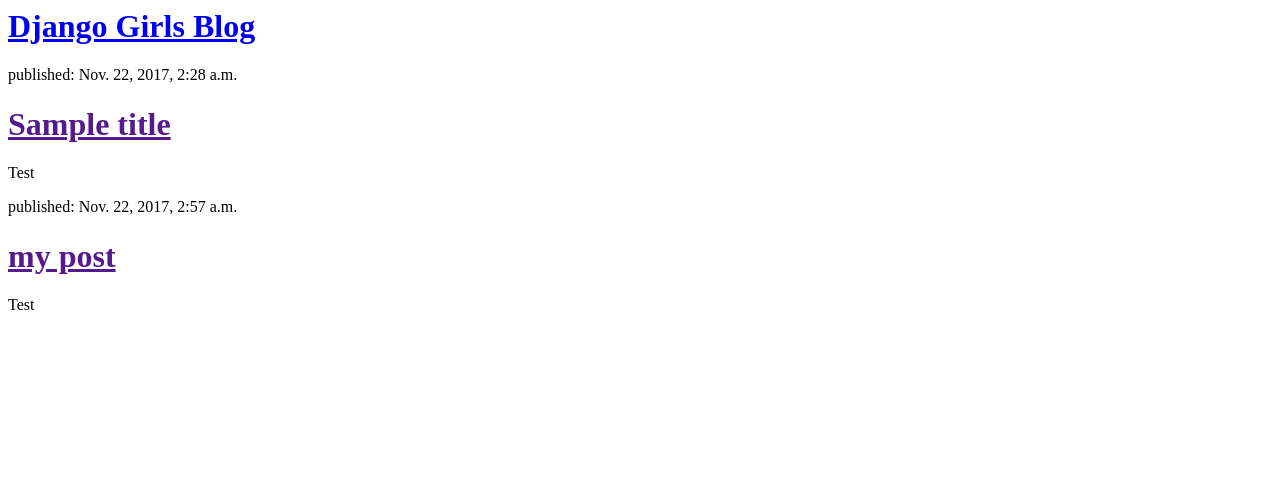
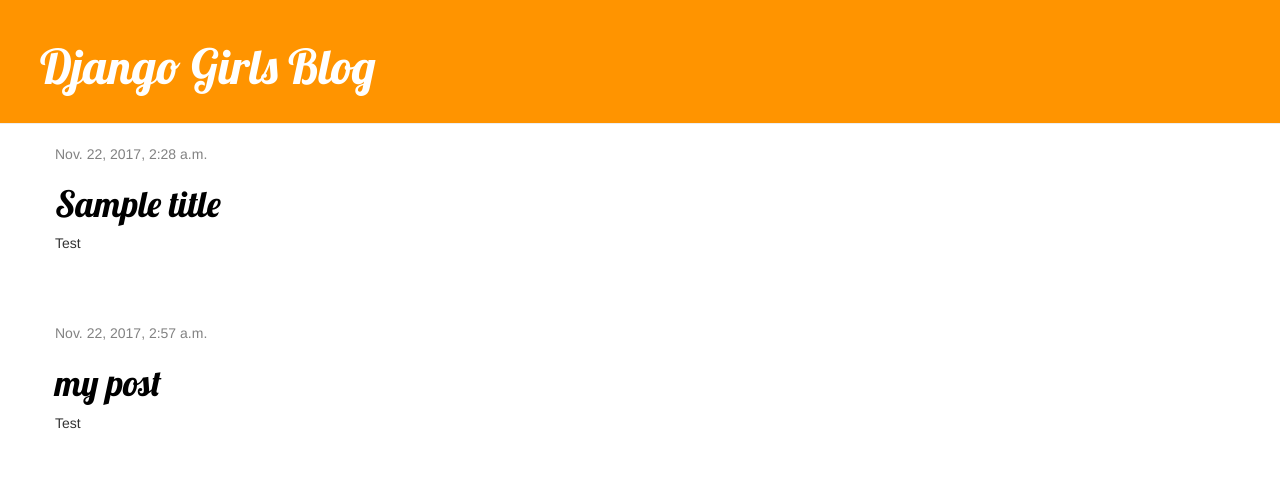
Before and after one commit to praptoherlambang/my-first-blog, a Django app: page / in a window 1280 px wide. Shown: the top 502 px of the page. Run offline with Django 3.2, Linux system fonts and the light colour scheme; data comes from the database, SQL or seed files in the repository; both versions use the stored data as it was after the commit; some libraries are stand-ins or nearby versions.

Commit message:
Added view and template for detailed blog post as well as CSS for the site.

```diff
--- /dev/null
+++ b/mysite/blog/static/css/blog.css
@@ -0,0 +1,46 @@
+.page-header {
+    background-color: #ff9400;
+    margin-top: 0;
+    padding: 20px 20px 20px 40px;
+}
+
+.page-header h1, .page-header h1 a, .page-header h1 a:visited, .page-header h1 a:active {
+    color: #ffffff;
+    font-size: 36pt;
+    text-decoration: none;
+}
+
+.content {
+    margin-left: 40px;
+}
+
+h1, h2, h3, h4 {
+    font-family: 'Lobster', cursive;
+}
+
+.date {
+    color: #828282;
+}
+
+.save {
+    float: right;
+}
+
+.post-form textarea, .post-form input {
+    width: 100%;
+}
+
+.top-menu, .top-menu:hover, .top-menu:visited {
+    color: #ffffff;
+    float: right;
+    font-size: 26pt;
+    margin-right: 20px;
+}
+
+.post {
+    margin-bottom: 70px;
+}
+
+.post h1 a, .post h1 a:visited {
+    color: #000000;
+}
--- /dev/null
+++ b/mysite/blog/templates/blog/base.html
@@ -0,0 +1,25 @@
+{% load staticfiles %}
+<html>
+    <head>
+        <title>Django Girls blog</title>
+        <link rel="stylesheet" href="//maxcdn.bootstrapcdn.com/bootstrap/3.2.0/css/bootstrap.min.css">
+        <link rel="stylesheet" href="//maxcdn.bootstrapcdn.com/bootstrap/3.2.0/css/bootstrap-theme.min.css">
+        <link href='//fonts.googleapis.com/css?family=Lobster&subset=latin,latin-ext' rel='stylesheet' type='text/css'>
+        <link rel="stylesheet" href="{% static 'css/blog.css' %}">
+    </head>
+
+    <body>
+        <div class="page-header">
+            <h1><a href="/">Django Girls Blog</a></h1>
+        </div>
+        <div class="content container">
+            <div class="row">
+                <div class="col-md-8">
+                {% block content %}
+                {% endblock %}
+                </div>
+            </div>
+        </div>
+    </body>
+
+</html>
--- a/mysite/blog/templates/blog/post_list.html
+++ b/mysite/blog/templates/blog/post_list.html
@@ -1,22 +1,13 @@
-<html>
-    <head>
-        <title>Django Girls blog</title>
-    </head>
-    <body>
+{% extends 'blog/base.html' %}
 
-
-		<div>
-		    <h1><a href="/">Django Girls Blog</a></h1>
-		</div>
-
-		{% for post in posts %}
-		    <div>
-		        <p>published: {{ post.published_date }}</p>
-		        <h1><a href="">{{ post.title }}</a></h1>
-		        <p>{{ post.text|linebreaksbr }}</p>
-		    </div>
-		{% endfor %}
-
-
-    </body>
-</html>
+{% block content %}
+    {% for post in posts %}
+        <div class="post">
+            <div class="date">
+                {{ post.published_date }}
+            </div>
+            <h1><a href="{% url 'post_detail' pk=post.pk %}">{{ post.title }}</a></h1>
+            <p>{{ post.text|linebreaksbr }}</p>
+        </div>
+    {% endfor %}
+{% endblock %}
--- a/mysite/blog/urls.py
+++ b/mysite/blog/urls.py
@@ -1,6 +1,11 @@
 from django.conf.urls import url
 from . import views
 
+# urlpatterns = [
+#     url(r'^$', views.post_list, name='post_list'),
+# ]
+
 urlpatterns = [
     url(r'^$', views.post_list, name='post_list'),
+    url(r'^post/(?P<pk>\d+)/$', views.post_detail, name='post_detail'),
 ]
--- a/mysite/blog/views.py
+++ b/mysite/blog/views.py
@@ -1,10 +1,16 @@
 # -*- coding: utf-8 -*-
 from __future__ import unicode_literals
 
-from django.shortcuts import render
+from django.shortcuts import render, get_object_or_404
 from django.utils import timezone
 from .models import Post
+
 
 def post_list(request):
     posts = Post.objects.filter(published_date__lte=timezone.now()).order_by('published_date')
     return render(request, 'blog/post_list.html', {'posts': posts})
+
+
+def post_detail(request, pk):
+	post = get_object_or_404(Post, pk=pk)
+	return render(request, 'blog/post_detail.html', {'post': post})
```
Also changed, not shown: mysite/blog/templates/blog/post_detail.html (added, +13 -0 lines), mysite/db.sqlite3, 3 other files.
